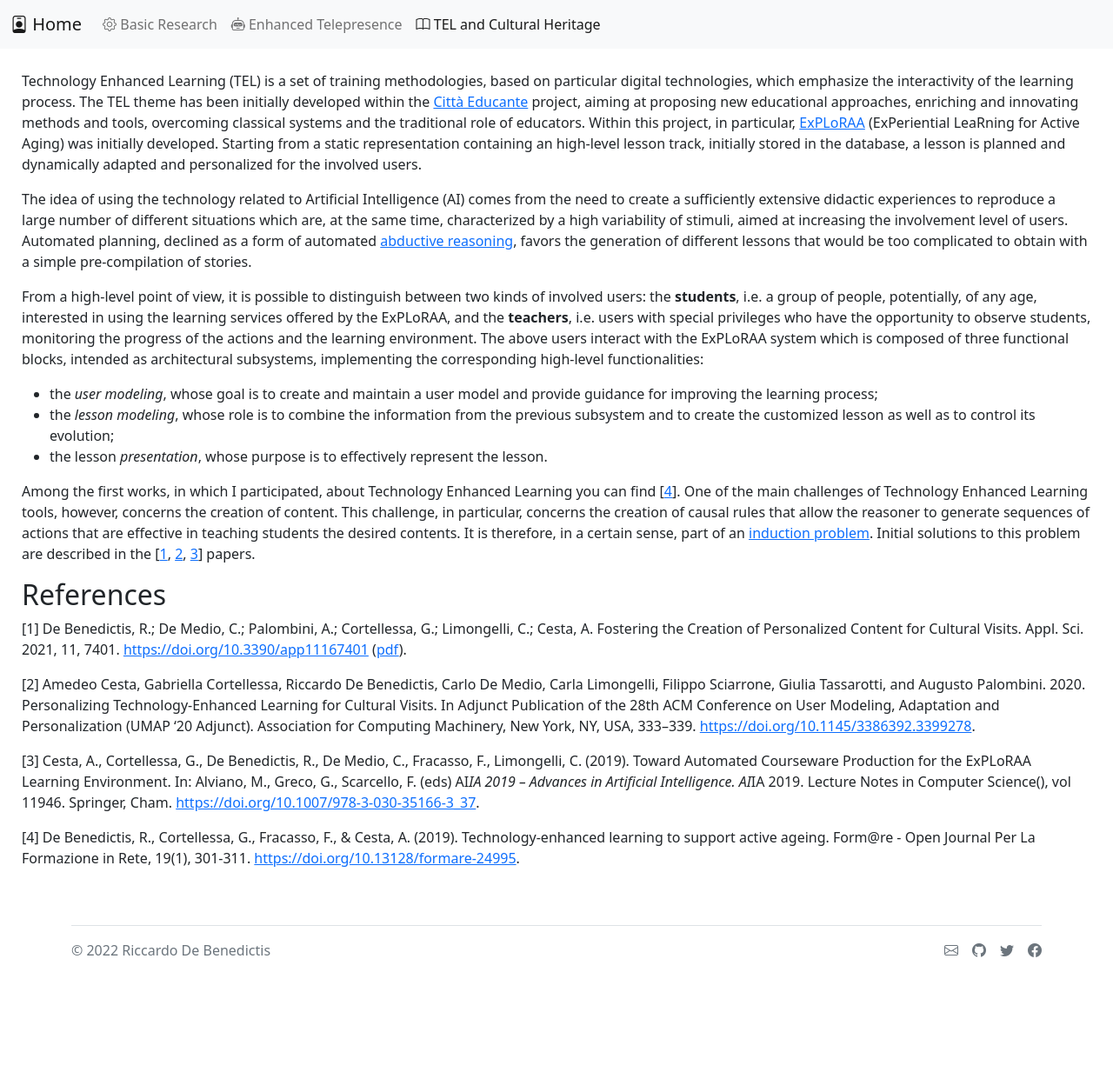
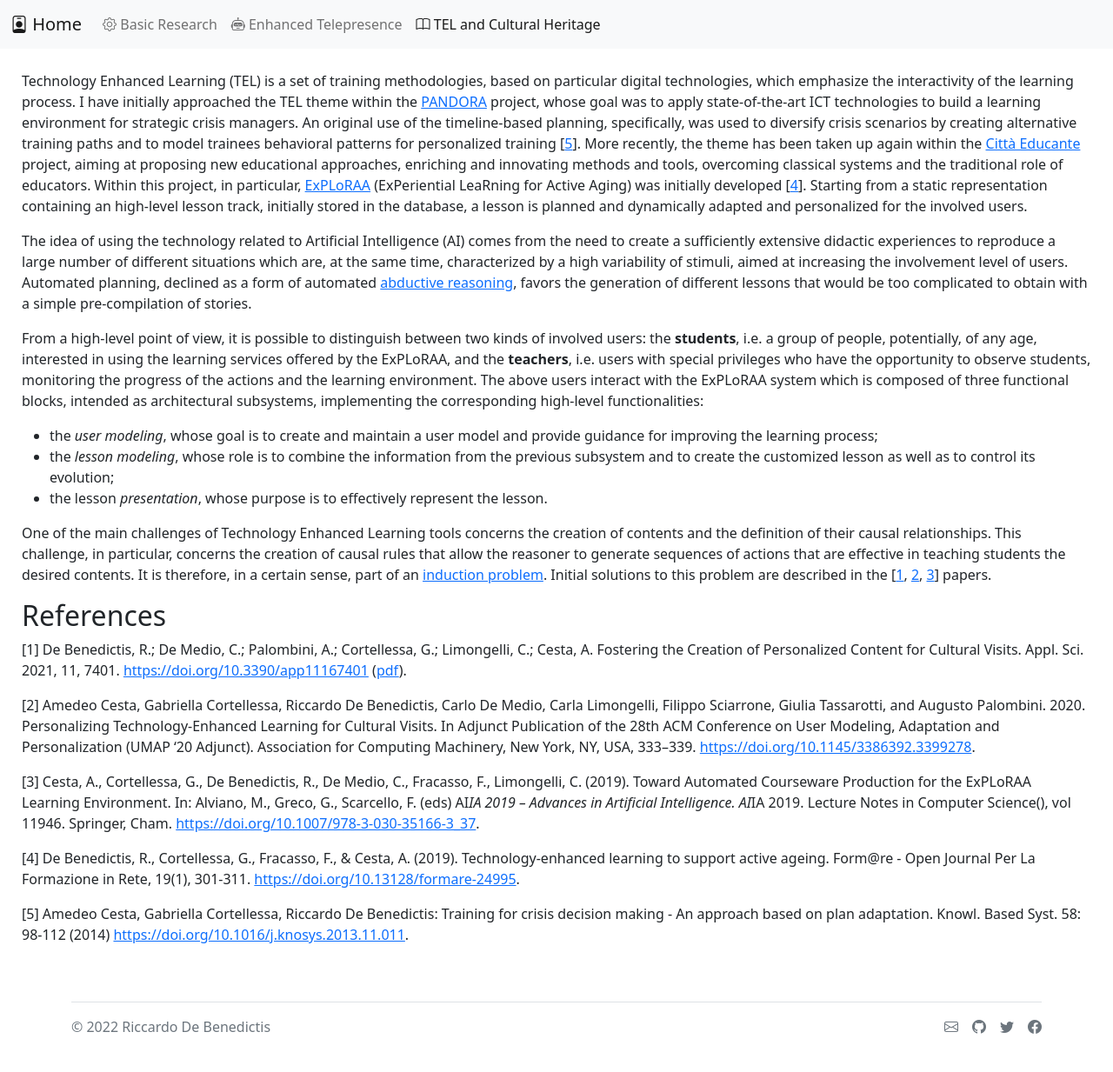
Before and after one commit to riccardodebenedictis/riccardodebenedictis.github.io, a Jekyll site: the page built from teaching.md, in a window 1280 px wide. Shown: the whole page at 87% size. Built offline with Jekyll 4.4.1, drawn with Linux system fonts in a browser that asks for light colours; before the commit the page ends 1145 px from its top, so only the background shows below that.

Commit message:
minor improvements..

```diff
--- a/teaching.md
+++ b/teaching.md
@@ -3,8 +3,7 @@ layout: default
 title: TEL and Cultural Heritage
 ---
 
-Technology Enhanced Learning (TEL) is a set of training methodologies, based on particular digital technologies, which emphasize the interactivity of the learning process. The TEL theme has been initially developed within the [Città Educante](http://www.cittaeducante.it) project, aiming at proposing new educational approaches, enriching and innovating methods and tools,
-overcoming classical systems and the traditional role of educators. Within this project, in particular, [ExPLoRAA](https://github.com/pstlab/ExPLoRAA) (ExPeriential LeaRning for Active Aging) was initially developed. Starting from a static representation containing an high-level lesson track, initially stored in the database, a lesson is planned and dynamically adapted and personalized for the involved users.
+Technology Enhanced Learning (TEL) is a set of training methodologies, based on particular digital technologies, which emphasize the interactivity of the learning process. I have initially approached the TEL theme within the [PANDORA](https://www.istc.cnr.it/it/project/pandora-advanced-training-environment-crisis-scenarios-0) project, whose goal was to apply state-of-the-art ICT technologies to build a learning environment for strategic crisis managers. An original use of the timeline-based planning, specifically, was used to diversify crisis scenarios by creating alternative training paths and to model trainees behavioral patterns for personalized training \[[5](#r5)\]. More recently, the theme has been taken up again within the [Città Educante](http://www.cittaeducante.it) project, aiming at proposing new educational approaches, enriching and innovating methods and tools, overcoming classical systems and the traditional role of educators. Within this project, in particular, [ExPLoRAA](https://github.com/pstlab/ExPLoRAA) (ExPeriential LeaRning for Active Aging) was initially developed \[[4](#r4)\]. Starting from a static representation containing an high-level lesson track, initially stored in the database, a lesson is planned and dynamically adapted and personalized for the involved users.
 
 The idea of using the technology related to Artificial Intelligence (AI) comes from the need to create a sufficiently extensive didactic experiences to reproduce a large number of different situations which are, at the same time, characterized by a high variability of stimuli, aimed at increasing the involvement level of users. Automated planning, declined as a form of automated [abductive reasoning](/research/#abductive-reasoning), favors the generation of different lessons that would be too complicated to obtain with a simple pre-compilation of stories.
 
@@ -13,7 +12,7 @@ From a high-level point of view, it is possible to distinguish between two kinds
  - the *lesson modeling*, whose role is to combine the information from the previous subsystem and to create the customized lesson as well as to control its evolution;
  - the lesson *presentation*, whose purpose is to effectively represent the lesson.
 
-Among the first works, in which I participated, about Technology Enhanced Learning you can find \[[4](#r4)\]. One of the main challenges of Technology Enhanced Learning tools, however, concerns the creation of content. This challenge, in particular, concerns the creation of causal rules that allow the reasoner to generate sequences of actions that are effective in teaching students the desired contents. It is therefore, in a certain sense, part of an [induction problem](/research/#inductive-reasoning). Initial solutions to this problem are described in the \[[1](#r1), [2](#r2), [3](#r3)\] papers.
+One of the main challenges of Technology Enhanced Learning tools concerns the creation of contents and the definition of their causal relationships. This challenge, in particular, concerns the creation of causal rules that allow the reasoner to generate sequences of actions that are effective in teaching students the desired contents. It is therefore, in a certain sense, part of an [induction problem](/research/#inductive-reasoning). Initial solutions to this problem are described in the \[[1](#r1), [2](#r2), [3](#r3)\] papers.
 
 ## References
 
@@ -24,3 +23,5 @@ Among the first works, in which I participated, about Technology Enhanced Learni
 [<a name="r3"></a>3] Cesta, A., Cortellessa, G., De Benedictis, R., De Medio, C., Fracasso, F., Limongelli, C. (2019). Toward Automated Courseware Production for the ExPLoRAA Learning Environment. In: Alviano, M., Greco, G., Scarcello, F. (eds) AI*IA 2019 – Advances in Artificial Intelligence. AI*IA 2019. Lecture Notes in Computer Science(), vol 11946. Springer, Cham. [https://doi.org/10.1007/978-3-030-35166-3_37](https://doi.org/10.1007/978-3-030-35166-3_37).
 
 [<a name="r4"></a>4] De Benedictis, R., Cortellessa, G., Fracasso, F., & Cesta, A. (2019). Technology-enhanced learning to support active ageing. Form@re - Open Journal Per La Formazione in Rete, 19(1), 301-311. [https://doi.org/10.13128/formare-24995](https://doi.org/10.13128/formare-24995).
+
+[<a name="r5"></a>5] Amedeo Cesta, Gabriella Cortellessa, Riccardo De Benedictis: Training for crisis decision making - An approach based on plan adaptation. Knowl. Based Syst. 58: 98-112 (2014) [https://doi.org/10.1016/j.knosys.2013.11.011](https://doi.org/10.1016/j.knosys.2013.11.011).
```
Also changed, not shown: index.md (+2 -1 lines), research.md (+2 -1 lines).
